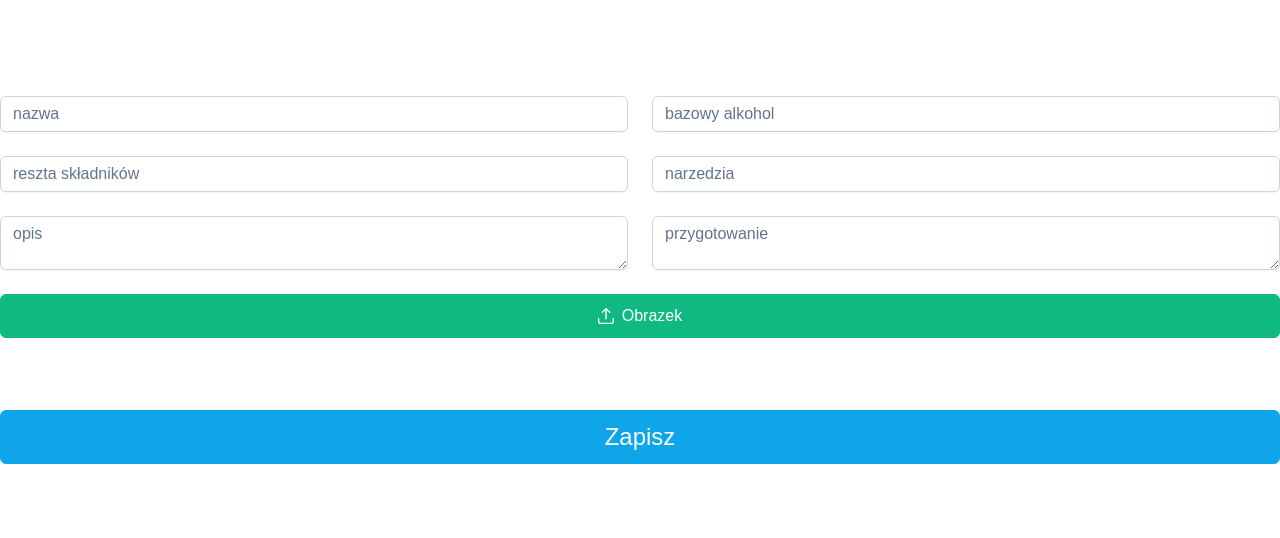
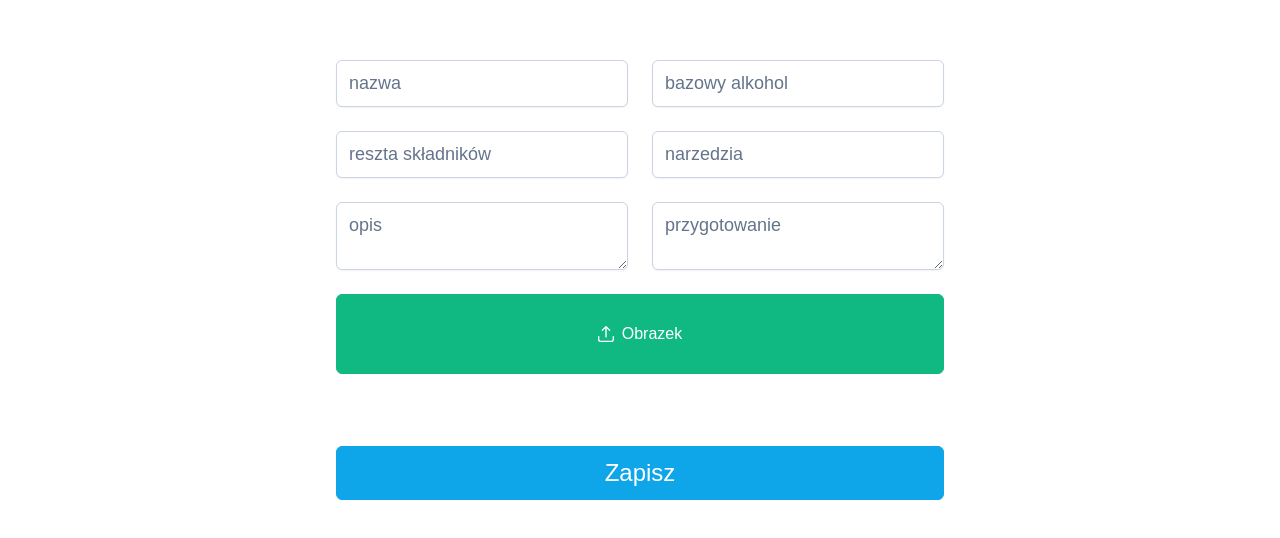
Before and after one commit to Bagix/myBar, a Vue app: page /admin in a window 1280 px wide. Shown: the part 120-658 px from the top of the page. Built offline with nearby package versions, Linux system fonts and the light colour scheme; no server answers; a web font is replaced by a local one.

Commit message:
move form to separate component

```diff
--- /dev/null
+++ b/src/components/AddNewItemForm.vue
@@ -0,0 +1,119 @@
+<script setup lang="ts">
+import { ref } from 'vue'
+import { useBarStore } from '@/stores/barStore'
+import type { ICocktailBaseInfo } from '@/Interfaces'
+import InputText from 'primevue/inputtext'
+import Textarea from 'primevue/textarea'
+import FileUpload from 'primevue/fileupload'
+
+const store = useBarStore()
+const fileInput = ref()
+
+const formModel = ref<ICocktailBaseInfo>({
+  name: '',
+  baseAlcohol: '',
+  description: '',
+  preparation: '',
+  ingredients: '',
+  tools: ''
+})
+
+async function handelSubmit(): Promise<void> {
+  await store.addToStore(formModel.value, fileInput.value.files[0])
+  formModel.value = {
+    name: '',
+    baseAlcohol: '',
+    description: '',
+    preparation: '',
+    ingredients: '',
+    tools: ''
+  }
+}
+</script>
+
+<template>
+  <form @submit.prevent="handelSubmit" class="form">
+    <div class="input-wrapper">
+      <InputText type="text" v-model="formModel.name" required placeholder="nazwa" />
+      <InputText
+        type="text"
+        v-model="formModel.baseAlcohol"
+        required
+        placeholder="bazowy alkohol"
+      />
+      <InputText
+        type="text"
+        v-model="formModel.ingredients"
+        required
+        placeholder="reszta składników"
+      />
+      <InputText type="text" v-model="formModel.tools" required placeholder="narzedzia" />
+      <Textarea v-model="formModel.description" required placeholder="opis" />
+      <Textarea v-model="formModel.preparation" required placeholder="przygotowanie" />
+    </div>
+    <div class="btn-wrapper">
+      <FileUpload
+        mode="basic"
+        class="btn-upload"
+        ref="fileInput"
+        accept="image/*"
+        :maxFileSize="1000000"
+        chooseLabel="Obrazek"
+      />
+      <UIButton type="submit" label="Zapisz" class="btn-submit" severity="info" />
+    </div>
+  </form>
+</template>
+
+<style lang="scss" scoped>
+$gap-space: 24px;
+
+.form {
+  display: flex;
+  flex-direction: column;
+  width: 100%;
+}
+
+.input-wrapper {
+  display: flex;
+  flex-direction: column;
+  gap: $gap-space;
+
+  @media (width >= 768px) {
+    flex-flow: row wrap;
+  }
+}
+
+input,
+textarea {
+  width: 100%;
+  padding: 12px;
+  font-size: 18px;
+
+  @media (width >= 768px) {
+    width: calc(50% - $gap-space / 2);
+  }
+}
+
+.btn-wrapper {
+  display: flex;
+  flex-direction: column;
+  gap: $gap-space * 3;
+  margin-top: $gap-space;
+}
+
+:deep(.btn-upload) {
+  justify-content: center;
+  width: 100%;
+  height: 80px;
+
+  .p-button-label {
+    flex: unset;
+  }
+}
+
+.btn-submit {
+  padding: 0.5em 1em;
+  font-size: 24px;
+}
+</style>
--- a/src/components/CocktailCard.vue
+++ b/src/components/CocktailCard.vue
@@ -57,7 +57,8 @@ onMounted(() => {
       <div class="accordion">
         <div class="image-wrapper">
           <img v-if="cocktail.imageUrl" :src="cocktail.imageUrl" />
-          <div v-else class="image-placeholder" />
+          <!-- <div v-else class="image-placeholder" /> -->
+          <img v-else src="../assets/drink-icon.svg" class="image-placeholder" />
         </div>
         <p class="tools">{{ cocktail.tools }}</p>
         <ul class="ingredients">
@@ -84,7 +85,7 @@ $icon-size: 25px;
     overflow: hidden;
   }
 
-  @media (width >= 1366px) {
+  @media (width >= 1600px) {
     height: 70vh;
   }
 
@@ -109,7 +110,6 @@ $icon-size: 25px;
 
   @media (width >= 1024px) {
     padding: 24px;
-    overflow-y: auto;
   }
 }
 
@@ -142,6 +142,7 @@ $icon-size: 25px;
   .card-wrapper {
     @media (width >= 1024px) {
       margin-right: -17px; // hide scroll
+      overflow-y: auto;
     }
   }
 }
@@ -199,7 +200,7 @@ $icon-size: 25px;
       display: block;
       width: 100%;
       height: auto;
-      background: var(--vt-c-black-mute);
+      background: #444;
     }
   }
 
--- a/src/views/AdminPanel.vue
+++ b/src/views/AdminPanel.vue
@@ -1,130 +1,21 @@
 <script setup lang="ts">
-import { ref } from 'vue'
-import { deleteCocktail } from '../firebase'
-import { useBarStore } from '@/stores/barStore'
-import { storeToRefs } from 'pinia'
-import type { ICocktailBaseInfo } from '@/Interfaces'
-import InputText from 'primevue/inputtext'
-import Textarea from 'primevue/textarea'
-import FileUpload from 'primevue/fileupload'
-
-const store = useBarStore()
-const { cocktails } = storeToRefs(store)
-const fileInput = ref()
-
-const formModel = ref<ICocktailBaseInfo>({
-  name: '',
-  baseAlcohol: '',
-  description: '',
-  preparation: '',
-  ingredients: '',
-  tools: ''
-})
-
-async function handelSubmit(): Promise<void> {
-  await store.addToStore(formModel.value, fileInput.value.files[0])
-  formModel.value = {
-    name: '',
-    baseAlcohol: '',
-    description: '',
-    preparation: '',
-    ingredients: '',
-    tools: ''
-  }
-}
-
-async function removeCocktail(id: string): Promise<void> {
-  await store.deleteFromStore(id)
-}
+import AddNewItemForm from '@/components/AddNewItemForm.vue'
 </script>
 
 <template>
-  <form @submit.prevent="handelSubmit" class="form">
-    <div class="input-wrapper">
-      <InputText type="text" v-model="formModel.name" required placeholder="nazwa" />
-      <InputText
-        type="text"
-        v-model="formModel.baseAlcohol"
-        required
-        placeholder="bazowy alkohol"
-      />
-      <InputText
-        type="text"
-        v-model="formModel.ingredients"
-        required
-        placeholder="reszta składników"
-      />
-      <InputText type="text" v-model="formModel.tools" required placeholder="narzedzia" />
-      <Textarea v-model="formModel.description" required placeholder="opis" />
-      <Textarea v-model="formModel.preparation" required placeholder="przygotowanie" />
-    </div>
-    <div class="btn-wrapper">
-      <FileUpload
-        mode="basic"
-        class="btn-upload"
-        ref="fileInput"
-        accept="image/*"
-        :maxFileSize="1000000"
-        chooseLabel="Obrazek"
-      />
-      <UIButton type="submit" label="Zapisz" class="btn-submit" severity="info" />
-    </div>
-  </form>
+  <div class="container">
+    <AddNewItemForm />
+  </div>
 </template>
 
 <style lang="scss" scoped>
-$gap-space: 24px;
+.container {
+  width: 100%;
+  padding: 16px;
+  margin: auto;
 
-.img {
-  display: block;
-  width: 500px;
-  height: auto;
-  cursor: pointer;
-}
-
-.form {
-  display: flex;
-  flex-direction: column;
-  width: 100%;
-}
-
-.input-wrapper {
-  display: flex;
-  flex-direction: column;
-  gap: $gap-space;
-
-  @media (width >= 768px) {
-    flex-flow: row wrap;
+  @media (width >= 1024px) {
+    max-width: 50vw;
   }
 }
-
-input,
-textarea {
-  width: 100%;
-
-  @media (width >= 768px) {
-    width: calc(50% - $gap-space / 2);
-  }
-}
-
-.btn-wrapper {
-  display: flex;
-  flex-direction: column;
-  gap: $gap-space * 3;
-  margin-top: $gap-space;
-}
-
-:deep(.btn-upload) {
-  justify-content: center;
-  width: 100%;
-
-  .p-button-label {
-    flex: unset;
-  }
-}
-
-.btn-submit {
-  padding: 0.5em 1em;
-  font-size: 24px;
-}
 </style>
```
Also changed, not shown: src/assets/drink-icon.svg (added).
